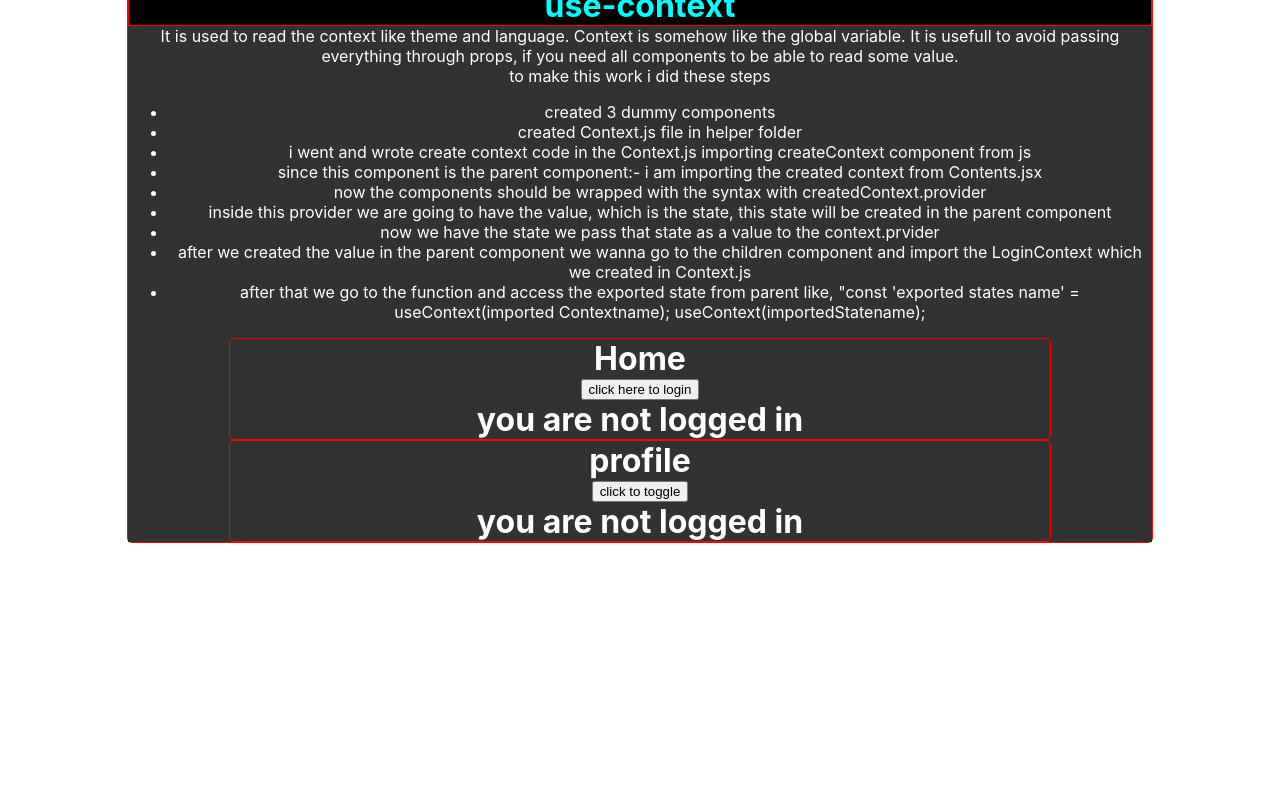
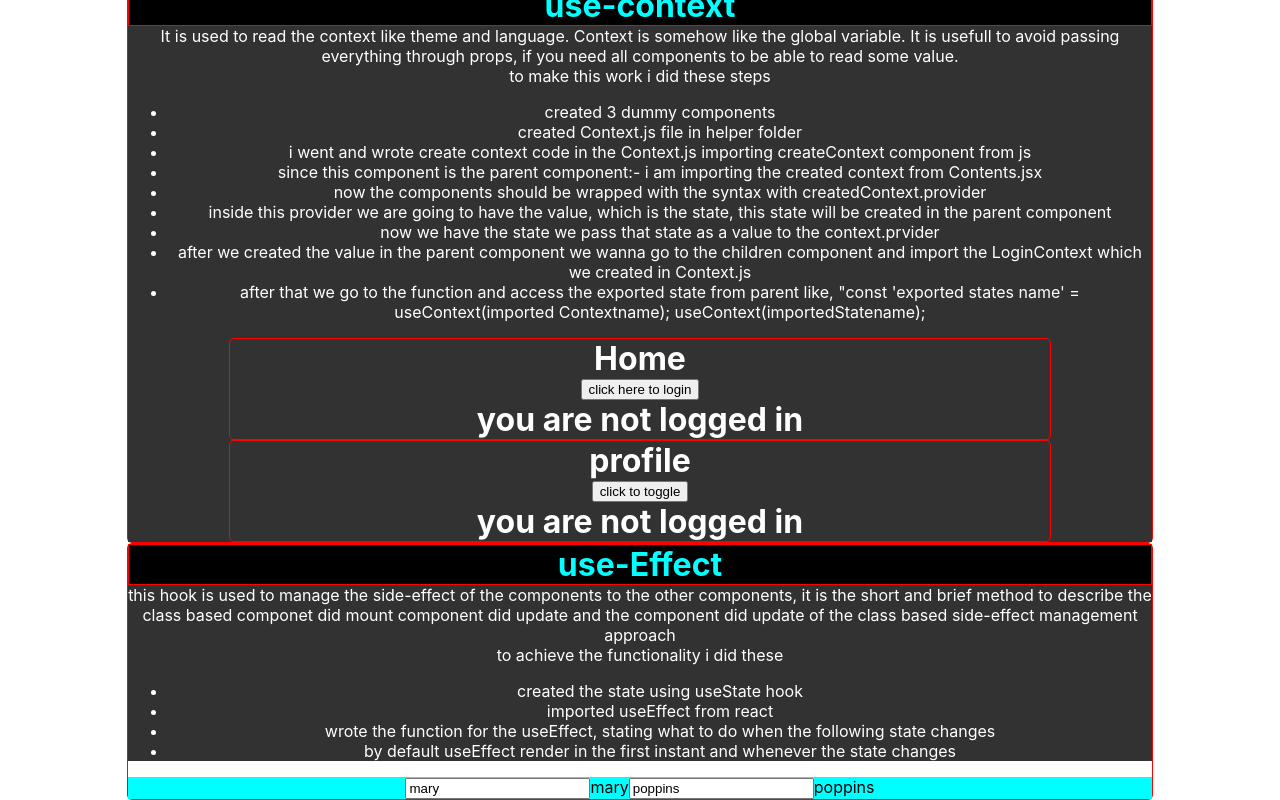
Before and after one commit to Dipak2056/use-state--context--effect-and-refs, a React (Create React App) app: page / in a window 1280 px wide. Shown: the part 160-960 px from the top of the page. Before the commit the page ends 800 px from the top, so only its background shows below. Built offline with nearby package versions, Linux system fonts and the light colour scheme.

Commit message:
implemented useeffect basic on my own

```diff
--- a/src/App.js
+++ b/src/App.js
@@ -2,6 +2,7 @@ import logo from "./logo.svg";
 import "./App.css";
 import { UseState } from "./components/UseState";
 import UseContext from "./components/UseContext";
+import UseEffect from "./components/UseEffect";
 
 function App() {
   return (
@@ -9,6 +10,7 @@ function App() {
       <h1>we are learning all possible hooks</h1>
       <UseState />
       <UseContext />
+      <UseEffect />
     </div>
   );
 }
--- /dev/null
+++ b/src/components/UseEffect.jsx
@@ -0,0 +1,53 @@
+import React, { useState, useEffect } from "react";
+
+const UseEffect = () => {
+  const [name, setName] = useState("mary");
+  const [surname, setSurname] = useState("poppins");
+  const handleOnChange = (e) => {
+    setName(e.target.value);
+  };
+  const handleSurnameChange = (e) => {
+    setSurname(e.target.value);
+  };
+  useEffect(() => {
+    document.title = name + " " + surname;
+  });
+  return (
+    <div className="container">
+      <div className="title">
+        <h1>use-Effect</h1>
+      </div>
+      <div className="description">
+        <p>
+          this hook is used to manage the side-effect of the components to the
+          other components, it is the short and brief method to describe the
+          class based componet did mount component did update and the component
+          did update of the class based side-effect management approach
+        </p>
+        <p>to achieve the functionality i did these</p>
+        <ul>
+          <li>created the state using useState hook</li>
+          <li>imported useEffect from react</li>
+          <li>
+            wrote the function for the useEffect, stating what to do when the
+            following state changes
+          </li>
+          <li>
+            by default useEffect render in the first instant and whenever the
+            state changes
+          </li>
+        </ul>
+      </div>
+      <div className="demo">
+        <section>
+          <input value={name} onChange={handleOnChange} />
+          {name}
+          <input value={surname} onChange={handleSurnameChange} />
+          {surname}
+        </section>
+      </div>
+    </div>
+  );
+};
+
+export default UseEffect;
```
